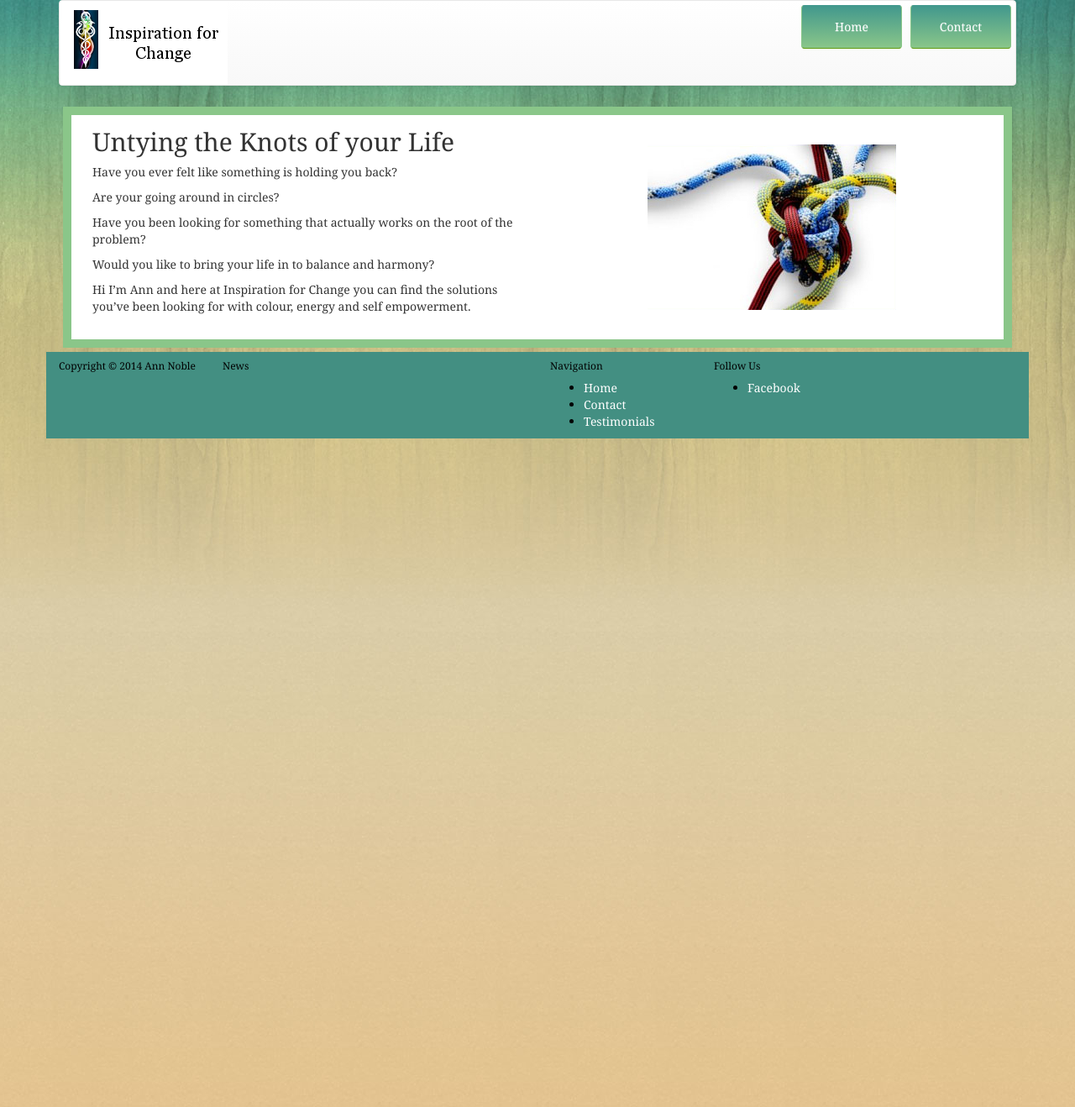
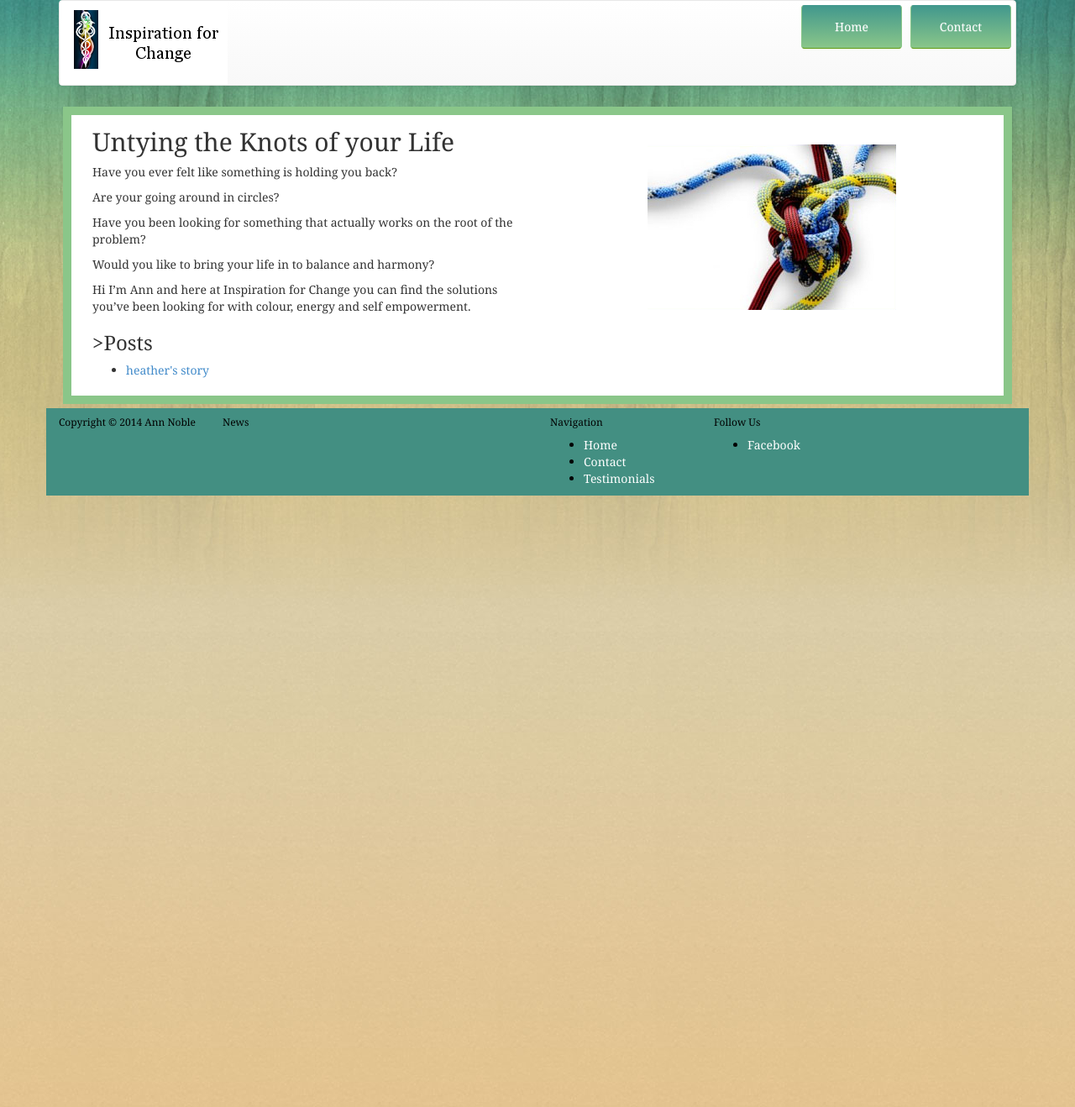
Before and after one commit to designerwebhosting/inspirationforchange, a Jekyll site: the page built from about.md, in a window 1280 px wide. Shown: the whole page at 84% size. Built offline with Jekyll 4.4.1, drawn with Linux system fonts in a browser that asks for light colours; nearby versions of some CDN libraries; library files that are not in the unit come from our copies.

Commit message:
Update about.md

```diff
--- a/about.md
+++ b/about.md
@@ -17,4 +17,11 @@
 
 Hi I'm Ann and here at Inspiration for Change you can find the solutions you've been looking for with colour, energy and self empowerment.
 
-{% include displayPost param="2015-02-01-heathers-testimonial.md" %}
+### >Posts
+<ul>
+  {% for post in site.posts %}
+  <li>
+    <a href="{{ post.url }}">{{ post.title }}</a>
+  </li>
+  {% endfor %}
+</ul>
```
